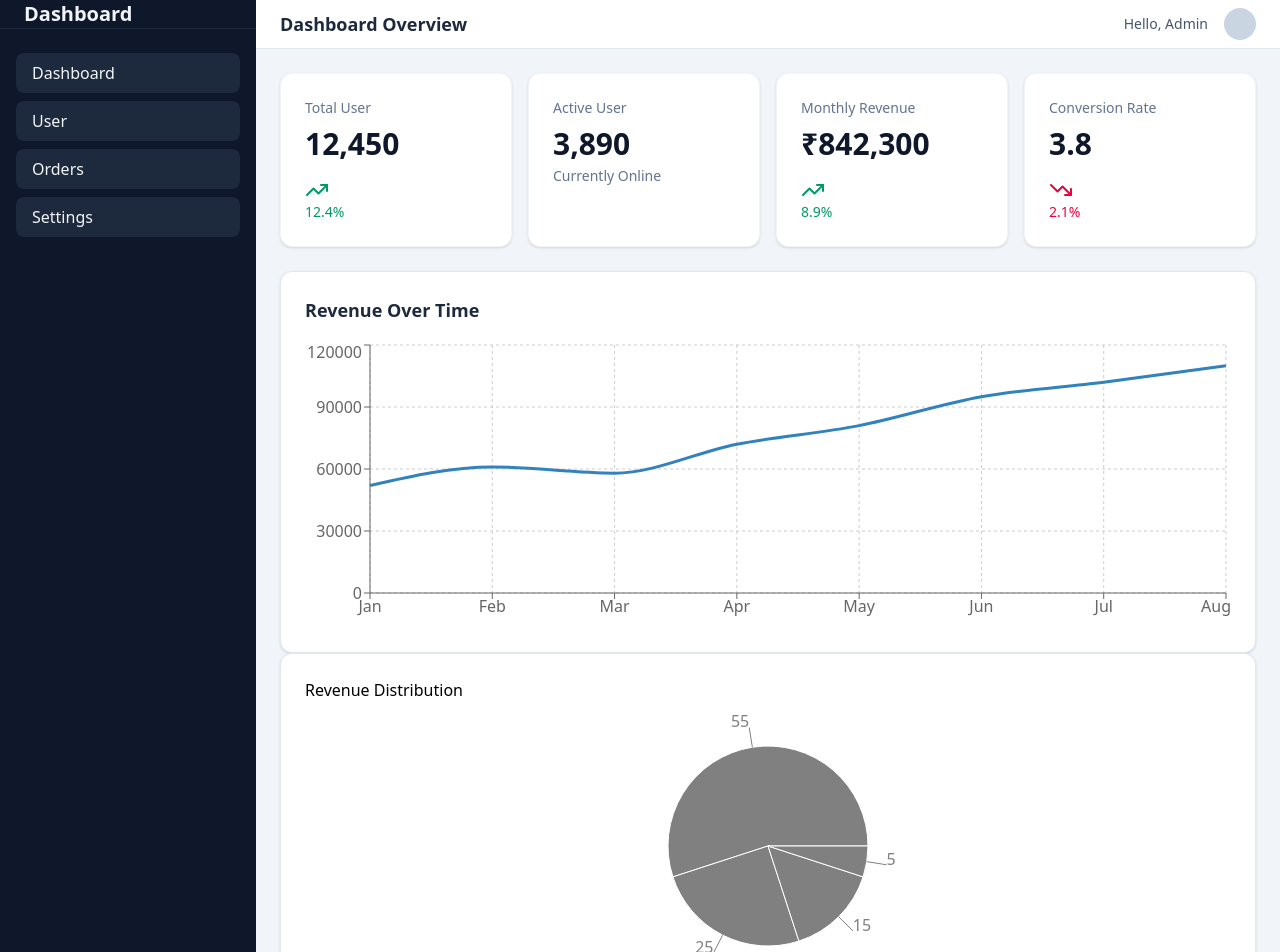
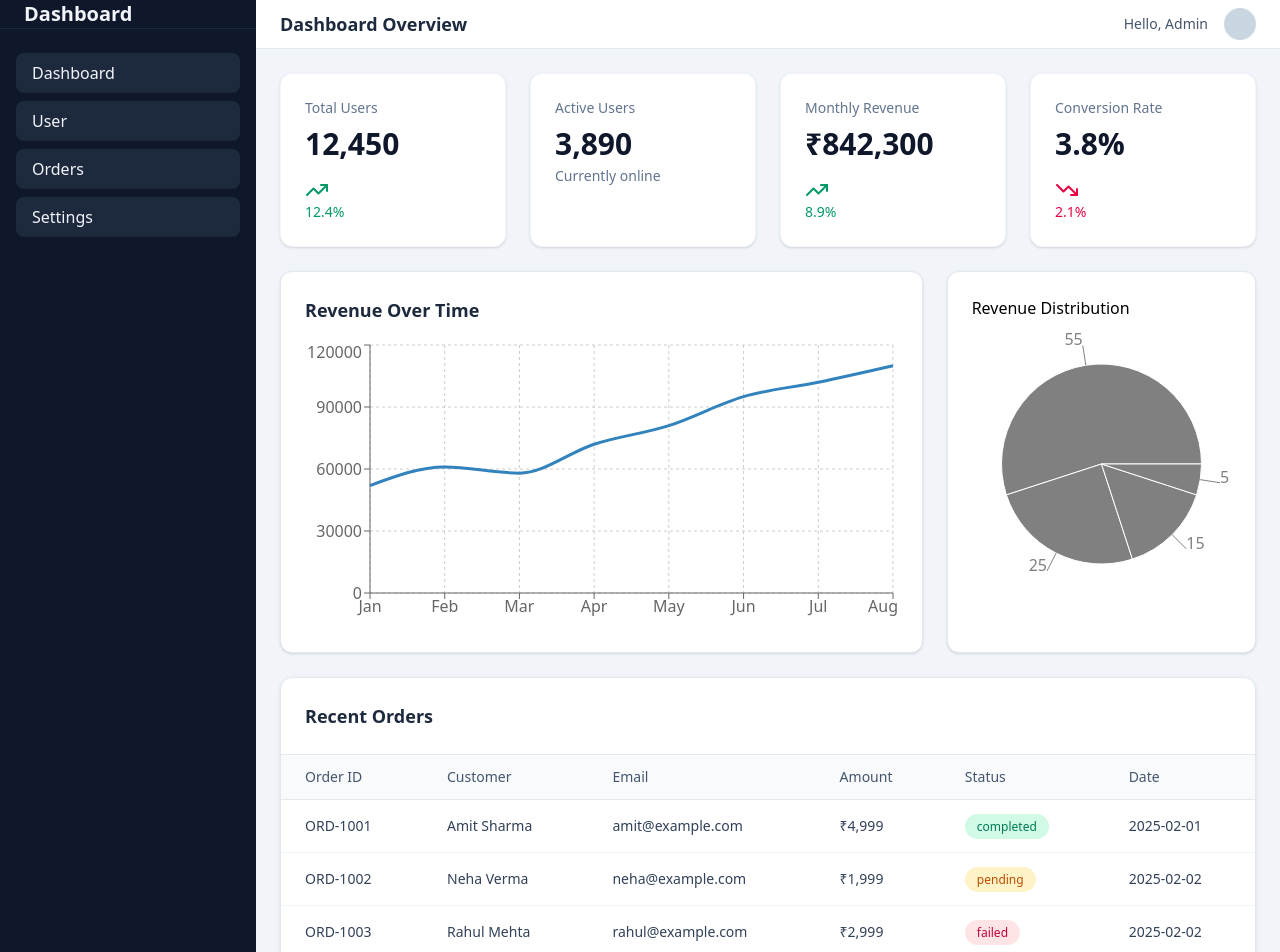
Before and after one commit to naviny058/dashb, a React (Vite) app: page / in a window 1280 px wide. Shown: the top 952 px of the page. Built offline with nearby package versions, Linux system fonts and the light colour scheme.

Commit message:
added table in our dashboard

```diff
--- a/package.json
+++ b/package.json
@@ -11,6 +11,7 @@
   },
   "dependencies": {
     "@tailwindcss/vite": "^4.1.18",
+    "@tanstack/react-table": "^8.21.3",
     "lucide-react": "^0.563.0",
     "react": "^19.2.0",
     "react-dom": "^19.2.0",
--- /dev/null
+++ b/src/components/table/OrderTable.jsx
@@ -0,0 +1,61 @@
+import {
+  flexRender,
+  getCoreRowModel,
+  useReactTable
+} from "@tanstack/react-table";
+
+export default function OrdersTable({ data, columns }) {
+  const table = useReactTable({
+    data,
+    columns,
+    getCoreRowModel: getCoreRowModel()
+  });
+
+  return (
+    <div className="bg-white rounded-xl border border-slate-200 shadow-sm overflow-hidden">
+      <div className="p-6 border-b border-slate-200">
+        <h3 className="text-lg font-semibold text-slate-800">
+          Recent Orders
+        </h3>
+      </div>
+
+      <table className="w-full text-sm">
+        <thead className="bg-slate-50 border-b border-slate-200">
+          {table.getHeaderGroups().map(headerGroup => (
+            <tr key={headerGroup.id}>
+              {headerGroup.headers.map(header => (
+                <th
+                  key={header.id}
+                  className="px-6 py-3 text-left font-medium text-slate-600"
+                >
+                  {flexRender(
+                    header.column.columnDef.header,
+                    header.getContext()
+                  )}
+                </th>
+              ))}
+            </tr>
+          ))}
+        </thead>
+
+        <tbody>
+          {table.getRowModel().rows.map(row => (
+            <tr
+              key={row.id}
+              className="border-b border-slate-100 hover:bg-slate-50"
+            >
+              {row.getVisibleCells().map(cell => (
+                <td key={cell.id} className="px-6 py-4 text-slate-700">
+                  {flexRender(
+                    cell.column.columnDef.cell,
+                    cell.getContext()
+                  )}
+                </td>
+              ))}
+            </tr>
+          ))}
+        </tbody>
+      </table>
+    </div>
+  );
+}
--- /dev/null
+++ b/src/components/table/orderColumns.jsx
@@ -0,0 +1,44 @@
+export const orderColumns = [
+  {
+    header: "Order ID",
+    accessorKey: "id"
+  },
+  {
+    header: "Customer",
+    accessorKey: "customer"
+  },
+  {
+    header: "Email",
+    accessorKey: "email"
+  },
+  {
+    header: "Amount",
+    accessorKey: "amount",
+    cell: info => `₹${info.getValue().toLocaleString()}`
+  },
+  {
+    header: "Status",
+    accessorKey: "status",
+    cell: info => {
+      const status = info.getValue();
+
+      const styles = {
+        completed: "bg-emerald-100 text-emerald-700",
+        pending: "bg-amber-100 text-amber-700",
+        failed: "bg-rose-100 text-rose-700"
+      };
+
+      return (
+        <span
+          className={`px-3 py-1 rounded-full text-xs font-medium ${styles[status]}`}
+        >
+          {status}
+        </span>
+      );
+    }
+  },
+  {
+    header: "Date",
+    accessorKey: "date"
+  }
+];
--- a/src/pages/Dashboard.jsx
+++ b/src/pages/Dashboard.jsx
@@ -1,53 +1,44 @@
-import React from 'react'
-import data from '../data/data.json'
-import StatCard from '../components/ui/StatCard'
-import DashboardLayout from '../components/layout/DashboardLayout'
-import RevenueLineChart from '../components/chart/RevenueLineChart'
-import RevenuePieChart from '../components/chart/RevenuePieChart'
+import data from "../data/data.json";
+import StatCard from "../components/ui/StatCard";
+import DashboardLayout from "../components/layout/DashboardLayout";
+import RevenueLineChart from "../components/chart/RevenueLineChart";
+import RevenuePieChart from "../components/chart/RevenuePieChart";
+import OrdersTable from "../components/table/OrderTable";
+import { orderColumns } from "../components/table/orderColumns";
 
-function Dashboard() {
+export default function Dashboard() {
+  const {
+    stats,
+    revenueOverTime,
+    revenueByCategory,
+    recentOrders
+  } = data;
 
-  const { stats, revenueOverTime, revenueByCategory } = data
   return (
     <DashboardLayout>
-      <div className='space-y-6'>
-
-        <div className='grid grid-cols-1 sm:grid-cols-2 lg:grid-cols-4 gap-4'>
-
-          <StatCard
-            title="Total User"
-            value={stats.totalUsers.toLocaleString()}
-            trend={stats.growth.users}
-          />
-
-          <StatCard
-            title="Active User"
-            value={stats.activeUsers.toLocaleString()}
-            subtitle="Currently Online"
-          />
-          <StatCard
-            title="Monthly Revenue"
-            value={`₹${stats.monthlyRevenue.toLocaleString()}`}
-            trend={stats.growth.revenue}
-          />
-          <StatCard
-            title="Conversion Rate"
-            value={`${stats.conversionRate}`}
-            trend={stats.growth.orders}
-          />
-
+      <div className="space-y-6">
+        {/* Stat Cards */}
+        <div className="grid grid-cols-1 sm:grid-cols-2 lg:grid-cols-4 gap-6">
+          <StatCard title="Total Users" value={stats.totalUsers.toLocaleString()} trend={stats.growth.users} />
+          <StatCard title="Active Users" value={stats.activeUsers.toLocaleString()} subtitle="Currently online" />
+          <StatCard title="Monthly Revenue" value={`₹${stats.monthlyRevenue.toLocaleString()}`} trend={stats.growth.revenue} />
+          <StatCard title="Conversion Rate" value={`${stats.conversionRate}%`} trend={stats.growth.orders} />
         </div>
 
-        {/* chart */}
-        <div>
-          <div>
+        {/* Charts */}
+        <div className="grid grid-cols-1 lg:grid-cols-3 gap-6">
+          <div className="lg:col-span-2">
             <RevenueLineChart data={revenueOverTime} />
           </div>
           <RevenuePieChart data={revenueByCategory} />
         </div>
+
+        {/* Orders Table */}
+        <OrdersTable
+          data={recentOrders}
+          columns={orderColumns}
+        />
       </div>
     </DashboardLayout>
-  )
+  );
 }
-
-export default Dashboard
```
Also changed, not shown: 2 other files (tests, documents, lock files or other folders).
